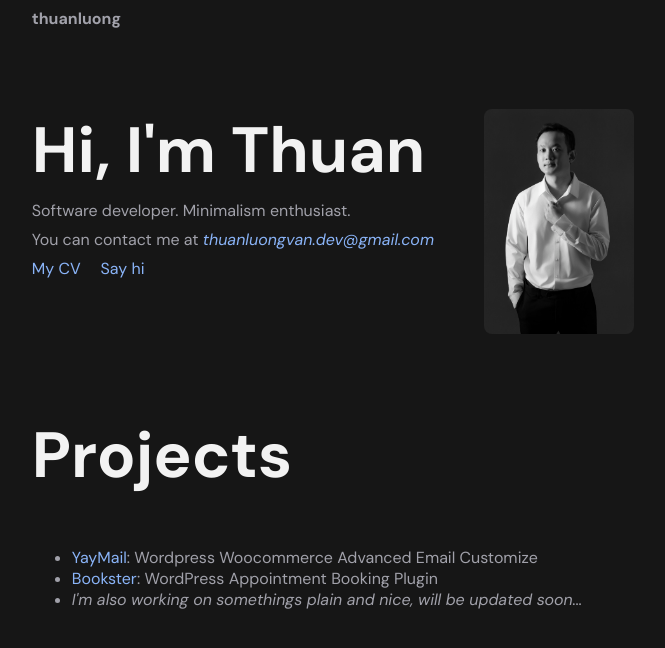
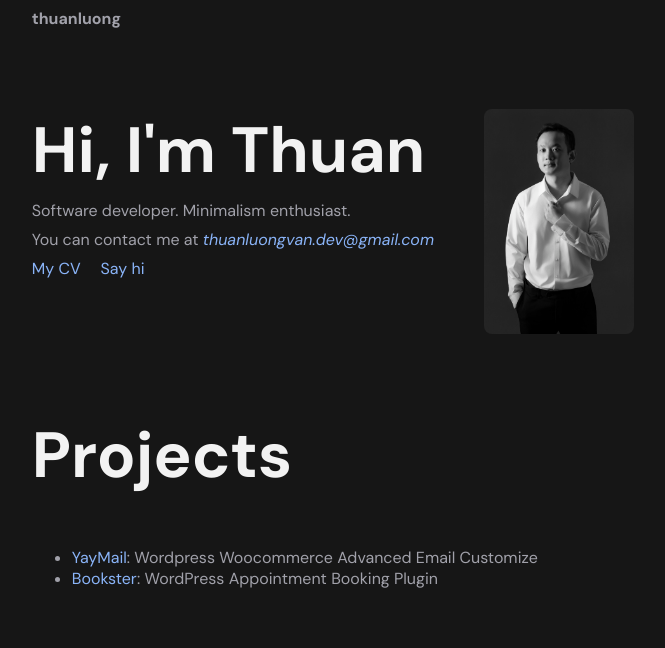
Before and after one commit to thuanluongvan/thuanluongvan.github.io, an Astro site: page / in a window 1280 px wide. Shown: the whole page, without its empty margins (229-894 px from the left). Built offline with nearby package versions, Linux system fonts and the light colour scheme; Astro itself is replaced by a stand-in of ours.

Commit message:
update content

```diff
--- a/src/pages/index.astro
+++ b/src/pages/index.astro
@@ -111,10 +111,6 @@
             <a href="https://wpbookster.com" target="_blank">Bookster</a>:
             WordPress Appointment Booking Plugin
           </li>
-          <li style="font-style: italic;">
-            I'm also working on somethings plain and nice, will be updated
-            soon...
-          </li>
         </ul>
       </section>
     </main>
```
